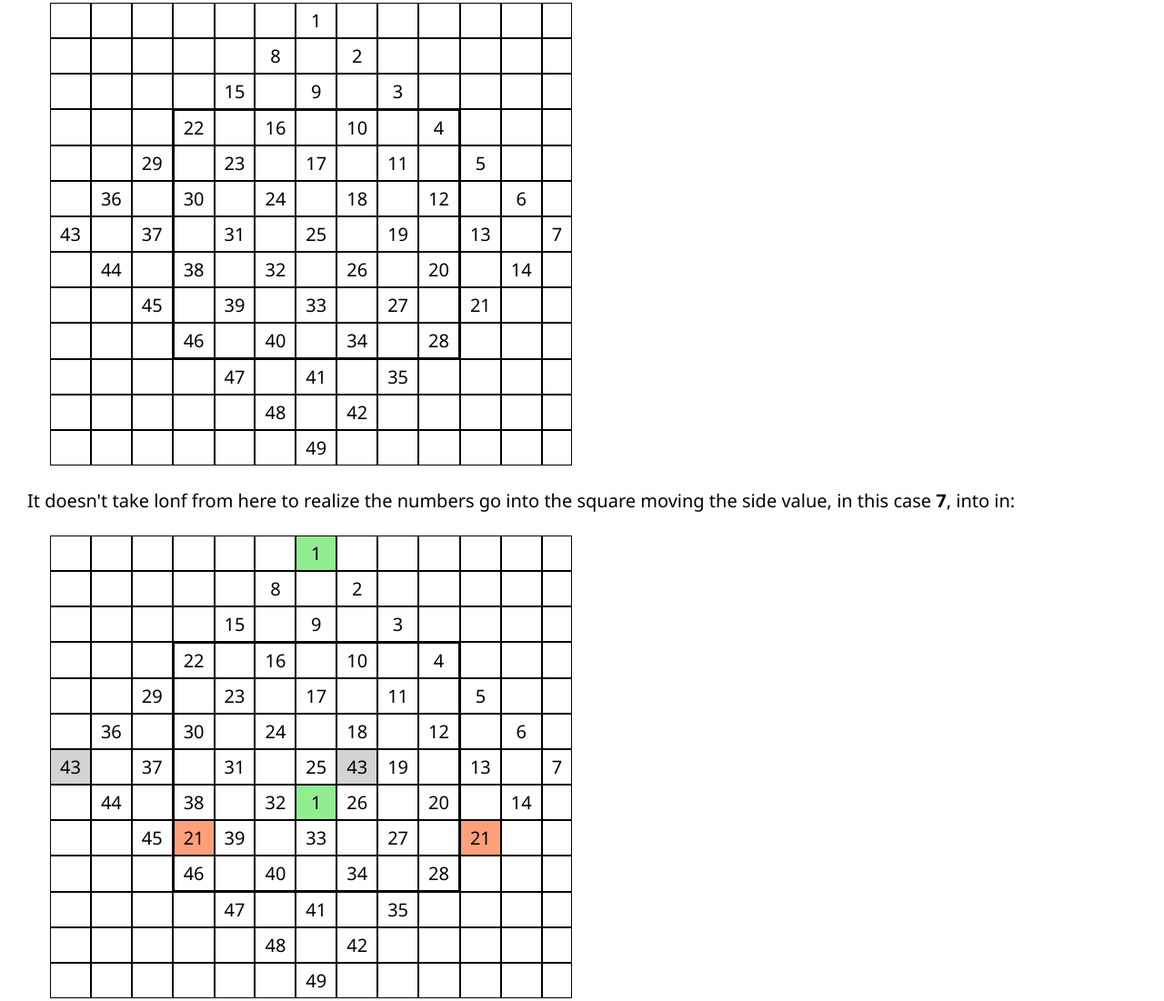
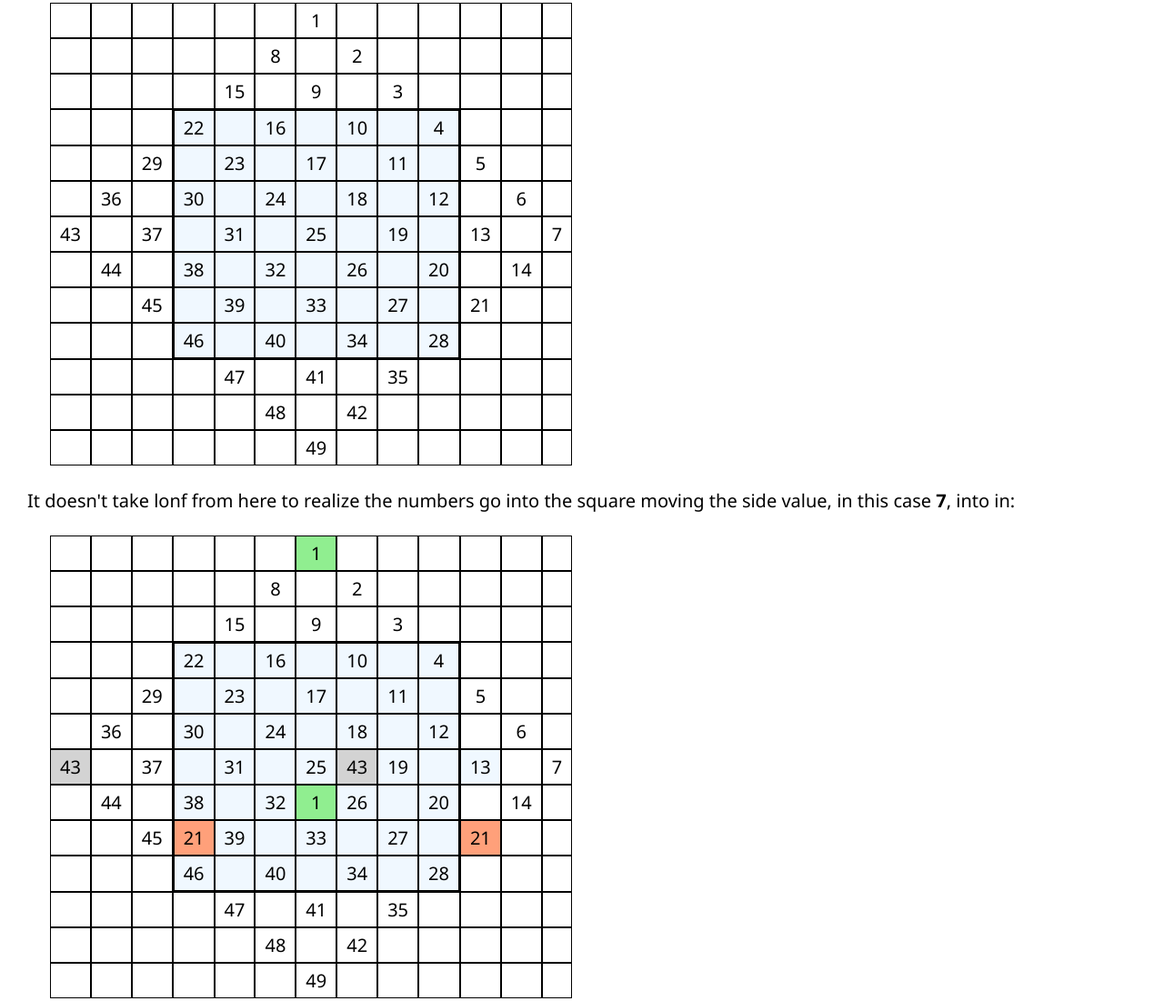
Before and after one commit to Bigsby/matrix.sum, a plain HTML site: page docs/index.html in a window 1280 px wide. Shown: the part 3465-4566 px from the top of the page at 91% size. Drawn offline with Linux system fonts and the light colour scheme.

```diff
--- a/docs/index.html
+++ b/docs/index.html
@@ -601,13 +601,13 @@
                 <td></td>
                 <td></td>
                 <td></td>
-                <td class="top left">22</td>
-                <td class="top"></td>
-                <td class="top">16</td>
-                <td class="top"></td>
-                <td class="top">10</td>
-                <td class="top"></td>
-                <td class="top right">4</td>
+                <td class="top left inSquare">22</td>
+                <td class="top inSquare"></td>
+                <td class="top inSquare">16</td>
+                <td class="top inSquare"></td>
+                <td class="top inSquare">10</td>
+                <td class="top inSquare"></td>
+                <td class="top right inSquare">4</td>
                 <td></td>
                 <td></td>
                 <td></td>
@@ -616,13 +616,13 @@
                 <td></td>
                 <td></td>
                 <td>29</td>
-                <td class="left"></td>
-                <td>23</td>
-                <td></td>
-                <td>17</td>
-                <td></td>
-                <td>11</td>
-                <td class="right"></td>
+                <td class="left inSquare"></td>
+                <td class="inSquare">23</td>
+                <td class="inSquare"></td>
+                <td class="inSquare">17</td>
+                <td class="inSquare"></td>
+                <td class="inSquare">11</td>
+                <td class="right inSquare"></td>
                 <td>5</td>
                 <td></td>
                 <td></td>
@@ -631,13 +631,13 @@
                 <td></td>
                 <td>36</td>
                 <td></td>
-                <td class="left">30</td>
-                <td></td>
-                <td>24</td>
-                <td></td>
-                <td>18</td>
-                <td></td>
-                <td class="right">12</td>
+                <td class="left inSquare">30</td>
+                <td class="inSquare"></td>
+                <td class="inSquare">24</td>
+                <td class="inSquare"></td>
+                <td class="inSquare">18</td>
+                <td class="inSquare"></td>
+                <td class="right inSquare">12</td>
                 <td></td>
                 <td>6</td>
                 <td></td>
@@ -646,13 +646,13 @@
                 <td>43</td>
                 <td></td>
                 <td>37</td>
-                <td class="left"></td>
-                <td>31</td>
-                <td></td>
-                <td>25</td>
-                <td></td>
-                <td>19</td>
-                <td class="right"></td>
+                <td class="left inSquare"></td>
+                <td class="inSquare">31</td>
+                <td class="inSquare"></td>
+                <td class="inSquare">25</td>
+                <td class="inSquare"></td>
+                <td class="inSquare">19</td>
+                <td class="right inSquare"></td>
                 <td>13</td>
                 <td></td>
                 <td>7</td>
@@ -661,13 +661,13 @@
                 <td></td>
                 <td>44</td>
                 <td></td>
-                <td class="left">38</td>
-                <td></td>
-                <td>32</td>
-                <td></td>
-                <td>26</td>
-                <td></td>
-                <td class="right">20</td>
+                <td class="left inSquare">38</td>
+                <td class="inSquare"></td>
+                <td class="inSquare">32</td>
+                <td class="inSquare"></td>
+                <td class="inSquare">26</td>
+                <td class="inSquare"></td>
+                <td class="right inSquare">20</td>
                 <td></td>
                 <td>14</td>
                 <td></td>
@@ -676,13 +676,13 @@
                 <td></td>
                 <td></td>
                 <td>45</td>
-                <td class="left"></td>
-                <td>39</td>
-                <td></td>
-                <td>33</td>
-                <td></td>
-                <td>27</td>
-                <td class="right"></td>
+                <td class="left inSquare"></td>
+                <td class="inSquare">39</td>
+                <td class="inSquare"></td>
+                <td class="inSquare">33</td>
+                <td class="inSquare"></td>
+                <td class="inSquare">27</td>
+                <td class="right inSquare"></td>
                 <td>21</td>
                 <td></td>
                 <td></td>
@@ -691,13 +691,13 @@
                 <td></td>
                 <td></td>
                 <td></td>
-                <td class="bottom left">46</td>
-                <td class="bottom"></td>
-                <td class="bottom">40</td>
-                <td class="bottom"></td>
-                <td class="bottom">34</td>
-                <td class="bottom"></td>
-                <td class="bottom right">28</td>
+                <td class="bottom left inSquare">46</td>
+                <td class="bottom inSquare"></td>
+                <td class="bottom inSquare">40</td>
+                <td class="bottom inSquare"></td>
+                <td class="bottom inSquare">34</td>
+                <td class="bottom inSquare"></td>
+                <td class="bottom right inSquare">28</td>
                 <td></td>
                 <td></td>
                 <td></td>
@@ -800,13 +800,13 @@
                 <td></td>
                 <td></td>
                 <td></td>
-                <td class="top left">22</td>
-                <td class="top"></td>
-                <td class="top">16</td>
-                <td class="top"></td>
-                <td class="top">10</td>
-                <td class="top"></td>
-                <td class="top right">4</td>
+                <td class="top left inSquare">22</td>
+                <td class="top inSquare"></td>
+                <td class="top inSquare">16</td>
+                <td class="top inSquare"></td>
+                <td class="top inSquare">10</td>
+                <td class="top inSquare"></td>
+                <td class="top right inSquare">4</td>
                 <td></td>
                 <td></td>
                 <td></td>
@@ -815,13 +815,13 @@
                 <td></td>
                 <td></td>
                 <td>29</td>
-                <td class="left"></td>
-                <td>23</td>
-                <td></td>
-                <td>17</td>
-                <td></td>
-                <td>11</td>
-                <td class="right"></td>
+                <td class="left inSquare"></td>
+                <td class="inSquare">23</td>
+                <td class="inSquare"></td>
+                <td class="inSquare">17</td>
+                <td class="inSquare"></td>
+                <td class="inSquare">11</td>
+                <td class="right inSquare"></td>
                 <td>5</td>
                 <td></td>
                 <td></td>
@@ -830,13 +830,13 @@
                 <td></td>
                 <td>36</td>
                 <td></td>
-                <td class="left">30</td>
-                <td></td>
-                <td>24</td>
-                <td></td>
-                <td>18</td>
-                <td></td>
-                <td class="right">12</td>
+                <td class="left inSquare">30</td>
+                <td class="inSquare"></td>
+                <td class="inSquare">24</td>
+                <td class="inSquare"></td>
+                <td class="inSquare">18</td>
+                <td class="inSquare"></td>
+                <td class="right inSquare">12</td>
                 <td></td>
                 <td>6</td>
                 <td></td>
@@ -845,14 +845,14 @@
                 <td class="highlight_first_last">43</td>
                 <td></td>
                 <td>37</td>
-                <td class="left"></td>
-                <td>31</td>
-                <td></td>
-                <td>25</td>
+                <td class="left inSquare"></td>
+                <td class="inSquare">31</td>
+                <td class="inSquare"></td>
+                <td class="inSquare">25</td>
                 <td class="highlight_first_last">43</td>
-                <td>19</td>
-                <td class="right"></td>
-                <td>13</td>
+                <td class="inSquare">19</td>
+                <td class="right inSquare"></td>
+                <td class="inSquare">13</td>
                 <td></td>
                 <td>7</td>
             </tr>
@@ -860,13 +860,13 @@
                 <td></td>
                 <td>44</td>
                 <td></td>
-                <td class="left">38</td>
-                <td></td>
-                <td>32</td>
+                <td class="left inSquare">38</td>
+                <td class="inSquare"></td>
+                <td class="inSquare">32</td>
                 <td class="highlight_diagonal">1</td>
-                <td>26</td>
-                <td></td>
-                <td class="right">20</td>
+                <td class="inSquare">26</td>
+                <td class="inSquare"></td>
+                <td class="right inSquare">20</td>
                 <td></td>
                 <td>14</td>
                 <td></td>
@@ -876,12 +876,12 @@
                 <td></td>
                 <td>45</td>
                 <td class="left highlight_medium">21</td>
-                <td>39</td>
-                <td></td>
-                <td>33</td>
-                <td></td>
-                <td>27</td>
-                <td class="right"></td>
+                <td class="inSquare">39</td>
+                <td class="inSquare"></td>
+                <td class="inSquare">33</td>
+                <td class="inSquare"></td>
+                <td class="inSquare">27</td>
+                <td class="right inSquare"></td>
                 <td class="highlight_medium">21</td>
                 <td></td>
                 <td></td>
@@ -890,13 +890,13 @@
                 <td></td>
                 <td></td>
                 <td></td>
-                <td class="bottom left">46</td>
-                <td class="bottom"></td>
-                <td class="bottom">40</td>
-                <td class="bottom"></td>
-                <td class="bottom">34</td>
-                <td class="bottom"></td>
-                <td class="bottom right">28</td>
+                <td class="bottom left inSquare">46</td>
+                <td class="bottom inSquare"></td>
+                <td class="bottom inSquare">40</td>
+                <td class="bottom inSquare"></td>
+                <td class="bottom inSquare">34</td>
+                <td class="bottom inSquare"></td>
+                <td class="bottom right inSquare">28</td>
                 <td></td>
                 <td></td>
                 <td></td>
--- a/docs/styles.css
+++ b/docs/styles.css
@@ -48,7 +48,7 @@
 }
 
 table.result td.inSquare{
-    background-color: lightgray;
+    background-color: aliceblue;
 }
 
 .highlight_diagonal{
```
